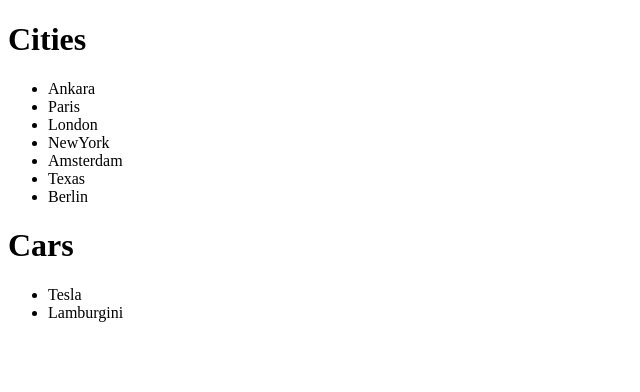
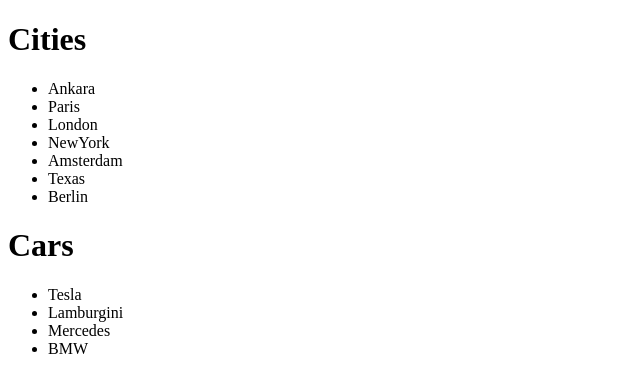
Before and after one commit to abayram/myFirstRepo, a plain HTML site: page index.html in a window 1280 px wide. Shown: the whole page, without its empty margins (0-640 px from the left). Drawn offline with Linux system fonts and the light colour scheme.

Commit message:
Mercedes and BMW

```diff
--- a/index.html
+++ b/index.html
@@ -22,6 +22,8 @@
     <ul>
         <li>Tesla</li>
         <li>Lamburgini</li>
+        <li>Mercedes</li>
+        <li>BMW</li>
 
     </ul>
 </body>
```
